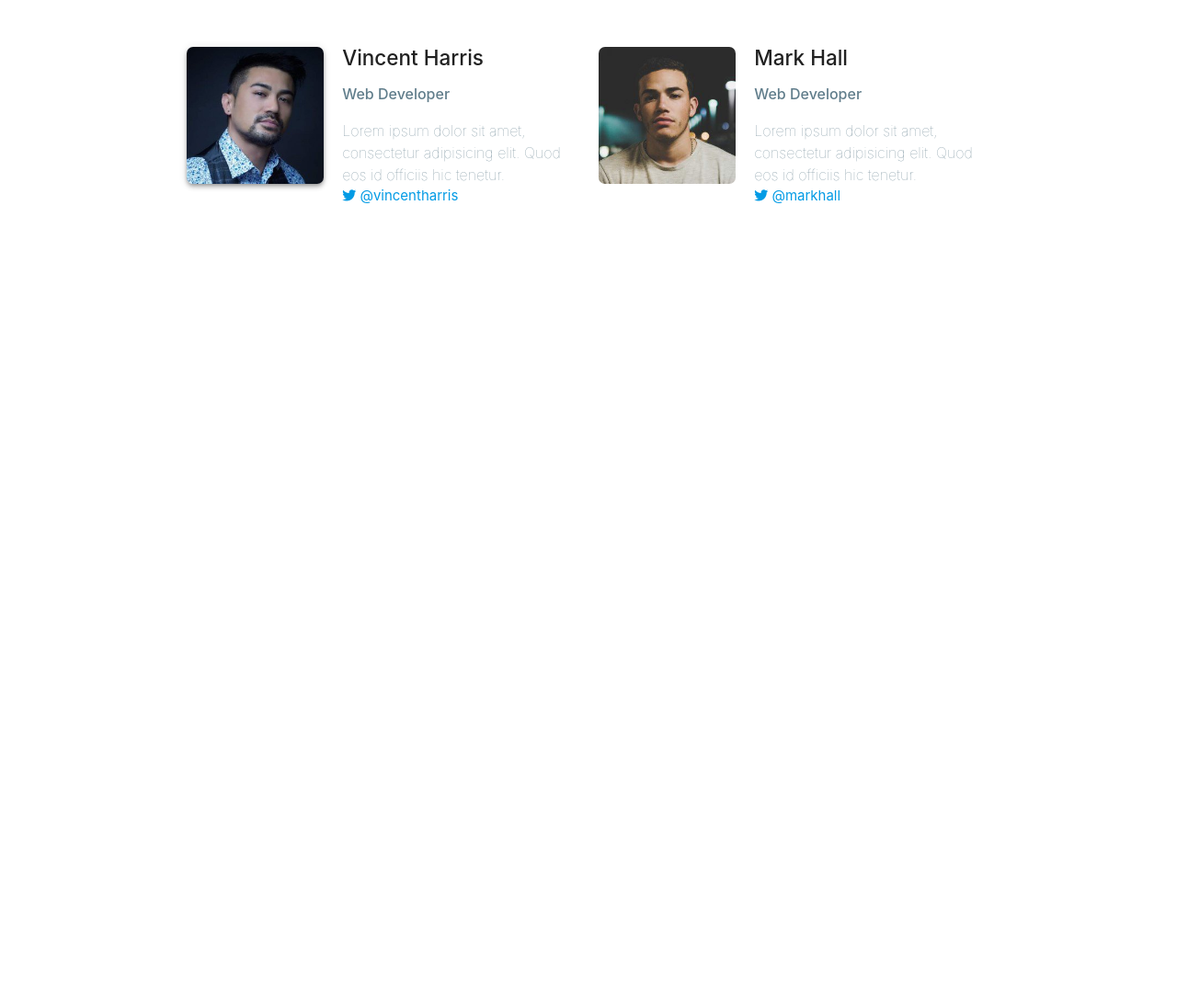
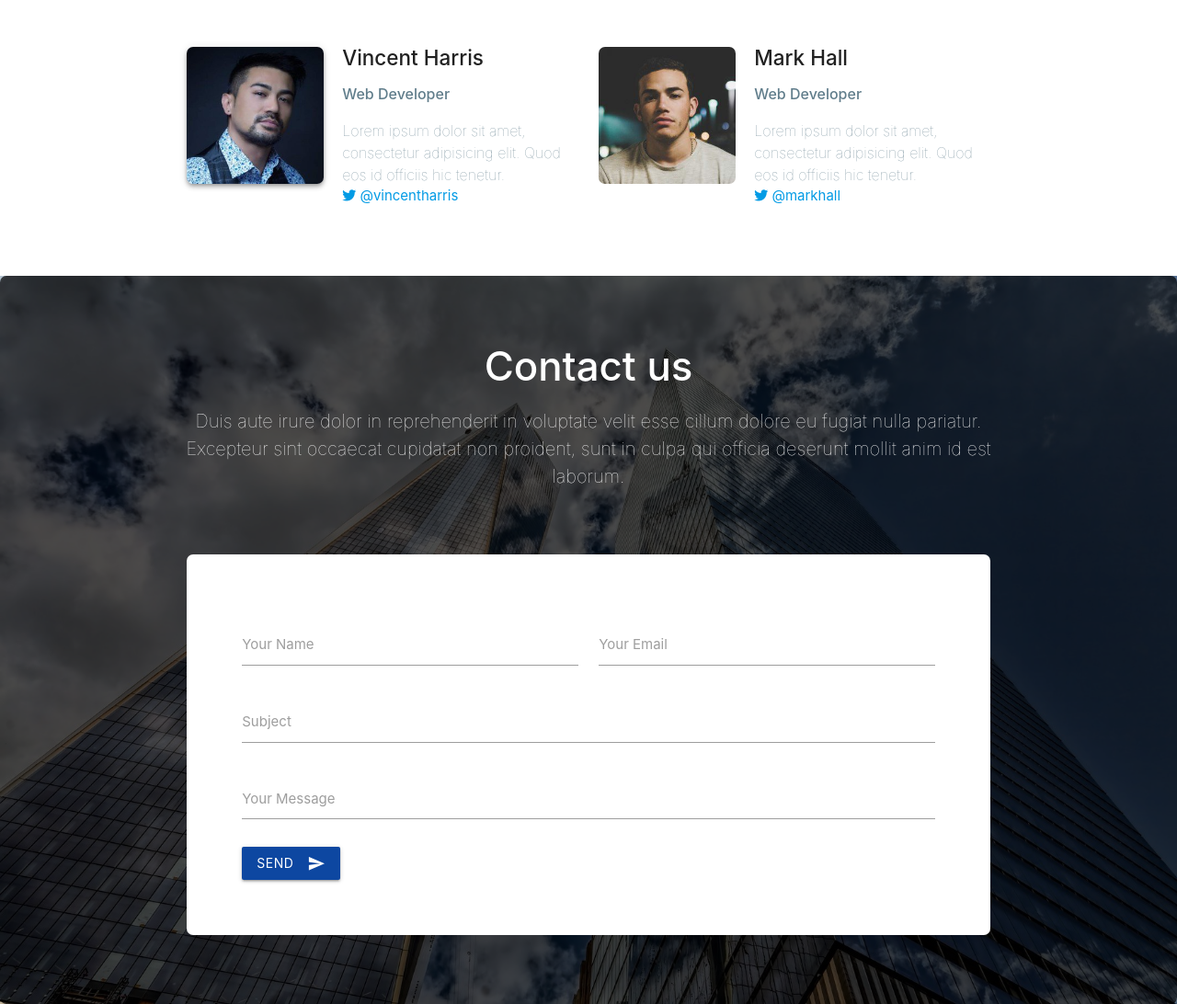
Before and after one commit to OstapHetman/material-websites, a website with bundled scripts: page landing-1/index.html in a window 1280 px wide. Shown: the part 4508-5600 px from the top of the page at 92% size. Before the commit the page ends 4808 px from the top, so only its background shows below. Built offline with nearby package versions, Linux system fonts and the light colour scheme.

Commit message:
add layout for contact section

```diff
--- a/landing-1/index.html
+++ b/landing-1/index.html
@@ -392,6 +392,52 @@
         </div>
     </section>
     <!-- End Section: Team -->
+
+    <!-- Start Section: Contact Us -->
+    <section id="contact">
+        <div class="container">
+            <div class="row">
+                <h3>Contact us</h3>
+                <p>Duis aute irure dolor in reprehenderit in voluptate velit esse cillum dolore eu fugiat nulla pariatur. Excepteur
+                    sint occaecat cupidatat non proident, sunt in culpa qui officia deserunt mollit anim id est laborum.</p>
+                <div class="col s12">
+                    <form class="col s12">
+                        <div class="row">
+                            <div class="input-field col s6">
+                                <input id="first_name" type="text" class="validate">
+                                <label for="first_name">Your Name</label>
+                            </div>
+                            <div class="input-field col s6">
+                                <input id="last_name" type="email" class="validate">
+                                <label for="last_name">Your Email</label>
+                            </div>
+                        </div>
+                        <div class="row">
+                            <div class="input-field col s12">
+                                <input id="subject" type="text" class="validate">
+                                <label for="subject">Subject</label>
+                            </div>
+                        </div>
+                        <div class="row">
+                            <div class="input-field col s12">
+                                <textarea id="msg" class="materialize-textarea "></textarea>
+                                <label for="msg">Your Message</label>
+                            </div>
+                        </div>
+                        <div class="row">
+                            <div class="col s12">
+                                <button class="btn waves-effect waves-light blue darken-4" type="submit" name="action">Send
+                                    <i class="material-icons right">send</i>
+                                </button>
+                            </div>
+                        </div>
+                    </form>
+                </div>
+            </div>
+        </div>
+    </section>
+    <!-- End Section: Contact Us -->
+
     <!-- Compiled and minified JavaScript -->
     <script src="https://cdnjs.cloudflare.com/ajax/libs/materialize/1.0.0-rc.2/js/materialize.min.js"></script>
     <script src="./index.js"></script>
--- a/landing-1/index.js
+++ b/landing-1/index.js
@@ -6,3 +6,4 @@ import "./scss/layout/_about.scss";
 import "./scss/layout/_projects.scss";
 import "./scss/layout/_plans.scss";
 import "./scss/layout/_team.scss";
+import "./scss/layout/_contact.scss";
--- /dev/null
+++ b/landing-1/scss/layout/_contact.scss
@@ -0,0 +1,57 @@
+#contact {
+  background: url("../../img/header-bg.jpg");
+  background-size: cover;
+  background-repeat: no-repeat;
+  position: relative;
+  padding: 5rem 0;
+  &:before {
+    content: "";
+    position: absolute;
+    left: 0;
+    top: 0;
+    width: 100%;
+    height: 100%;
+    background: rgba(0, 0, 0, 0.7);
+    border-radius: 7px;
+  }
+  .row {
+    margin-bottom: 0;
+  }
+  h3 {
+    font-weight: 500;
+    margin-top: 0;
+  }
+  h3,
+  p {
+    text-align: center;
+    color: #fff;
+    position: relative;
+  }
+  p {
+    margin-bottom: 70px;
+    font-size: 20px;
+    font-weight: 100;
+  }
+  form {
+    position: relative;
+    background-color: #fff;
+    border-radius: 7px;
+    padding: 4rem 4rem;
+    input {
+      &:focus {
+        border-bottom: 1px solid #0d47a1;
+        -webkit-box-shadow: 0 1px 0 0 #0d47a1;
+        box-shadow: 0 1px 0 0 #0d47a1;
+      }
+    }
+    textarea.materialize-textarea:focus:not([readonly]) {
+      border-bottom: 1px solid #0d47a1;
+      -webkit-box-shadow: 0 1px 0 0 #0d47a1;
+      box-shadow: 0 1px 0 0 #0d47a1;
+    }
+    input:not(.browser-default):focus:not([readonly]) + label,
+    textarea:not(.browser-default):focus:not([readonly]) + label {
+      color: #0d47a1;
+    }
+  }
+}
```
Also changed, not shown: landing-1/dist/index.html, 3 other files.
